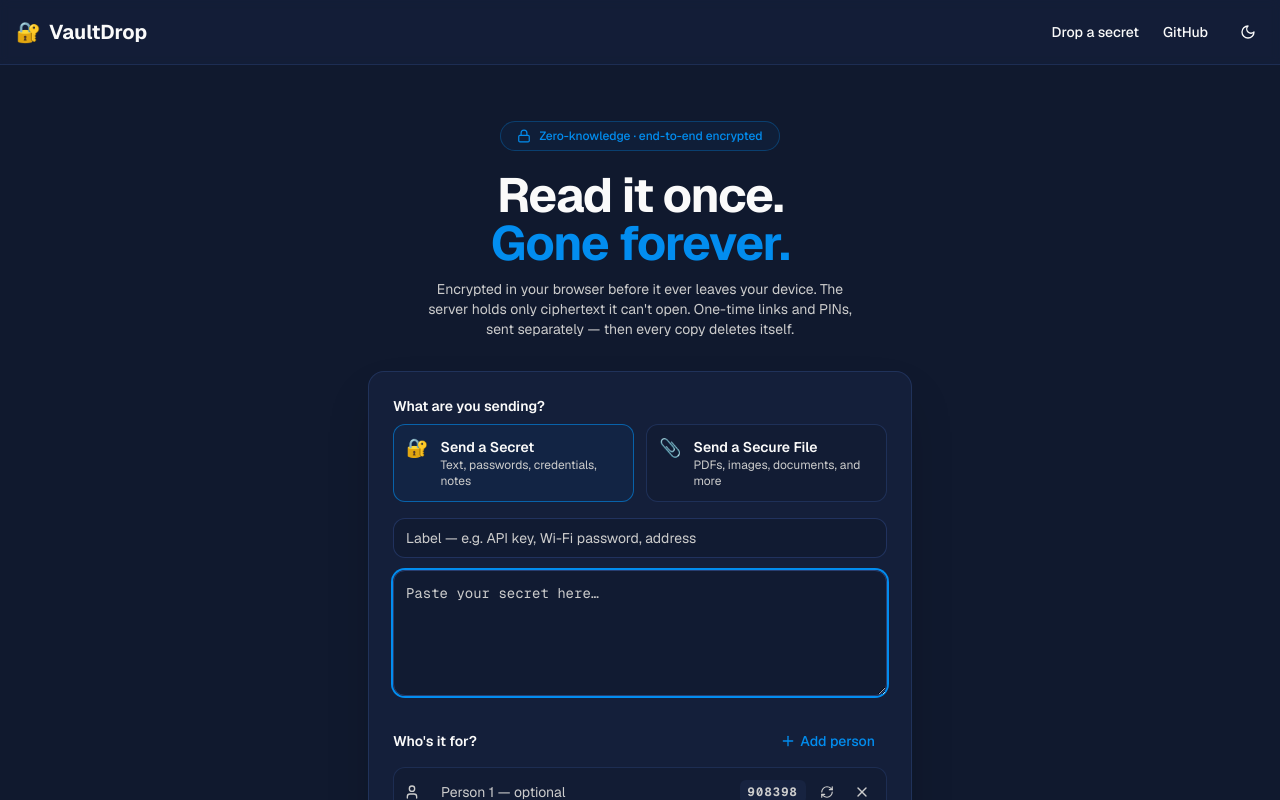
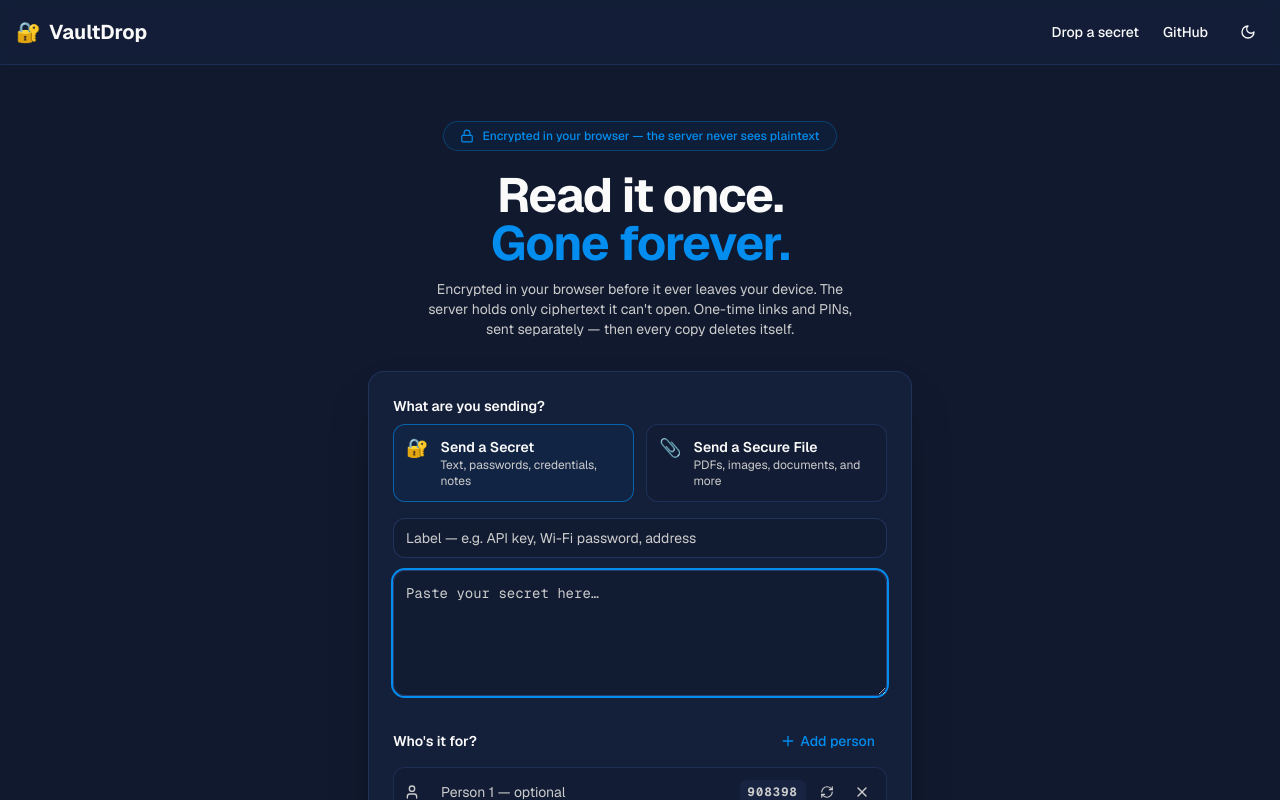
Before and after one commit to abhinandanhegde/VaultDrop, a Next.js app: page / in a window 1280 px wide. Shown: the top 800 px of the page. Built offline with nearby package versions, Linux system fonts and the light colour scheme.

Commit message:
docs: finalize documentation and UX polish

```diff
--- a/src/app/layout.tsx
+++ b/src/app/layout.tsx
@@ -16,8 +16,8 @@ const geistMono = Geist_Mono({
 
 export const metadata: Metadata = {
   title: "VaultDrop - Secure Secret Delivery",
-  description: "Deliver sensitive secrets with verified one-time access, expiration, and revocation control. Zero-knowledge encryption - the server never sees your plaintext.",
-  keywords: ["secure", "encrypted", "secrets", "zero-knowledge", "delivery", "end-to-end-encrypted"],
+  description: "Deliver sensitive secrets and files via one-time links with PINs, expiry, revocation, and self-destruction. Encrypted in your browser — the server only ever stores ciphertext.",
+  keywords: ["secure", "encrypted", "secrets", "end-to-end encryption", "delivery", "one-time-link"],
   openGraph: {
     title: "VaultDrop - Secure Secret Delivery",
     description: "Deliver sensitive secrets with verified one-time access, expiration, and revocation control.",
--- a/src/app/page.tsx
+++ b/src/app/page.tsx
@@ -234,7 +234,7 @@ export default function Home() {
         <div className="mb-5 flex justify-center">
           <span className="inline-flex items-center gap-2 rounded-full border border-primary/30 bg-primary/5 px-4 py-1.5 text-xs font-medium text-primary">
             <Lock className="h-3.5 w-3.5" />
-            Zero-knowledge · end-to-end encrypted
+            Encrypted in your browser — the server never sees plaintext
           </span>
         </div>
 
@@ -255,7 +255,7 @@ export default function Home() {
         {/* Composer */}
         <div className="rounded-2xl border border-border/60 bg-card/70 p-5 shadow-2xl sm:p-6">
           {error && (
-            <div className="mb-4 rounded-lg border border-red-500/20 bg-red-500/5 px-3 py-2.5 text-sm text-red-400">
+            <div role="alert" className="mb-4 rounded-lg border border-red-500/20 bg-red-500/5 px-3 py-2.5 text-sm text-red-400">
               {error}
             </div>
           )}
@@ -465,6 +465,8 @@ export default function Home() {
               {/* Auto-delete toggle */}
               <button
                 type="button"
+                role="switch"
+                aria-checked={burnAfterReading}
                 onClick={() => setBurnAfterReading(!burnAfterReading)}
                 className="flex items-center gap-2 text-left"
               >
@@ -651,6 +653,7 @@ export default function Home() {
             className="mt-4 w-full h-12 rounded-xl text-base font-semibold"
             size="lg"
             onClick={handleDrop}
+            aria-busy={isLoading}
             disabled={
               isLoading ||
               !title.trim() ||
--- a/src/app/r/[token]/page.tsx
+++ b/src/app/r/[token]/page.tsx
@@ -273,7 +273,7 @@ export default function EnvelopePage() {
               {(error || remaining !== null) && (
                 <div className="mt-4">
                   {error && (
-                    <div className="flex items-start gap-2 rounded-lg border border-red-500/20 bg-red-500/5 px-3 py-2.5 text-sm text-red-400">
+                    <div role="alert" className="flex items-start gap-2 rounded-lg border border-red-500/20 bg-red-500/5 px-3 py-2.5 text-sm text-red-400">
                       <AlertTriangle className="mt-0.5 h-4 w-4 flex-shrink-0" />
                       <span>{error}</span>
                     </div>
--- a/src/components/header.tsx
+++ b/src/components/header.tsx
@@ -19,7 +19,7 @@ export default function Header() {
     <header className="border-b border-border/50 bg-card/50 backdrop-blur-sm sticky top-0 z-50">
       <div className="container mx-auto flex h-16 items-center justify-between px-4">
         <Link href="/" className="flex items-center gap-2 font-bold text-xl">
-          <span className="text-primary">🔐</span>
+          <span className="text-primary" aria-hidden="true">🔐</span>
           VaultDrop
         </Link>
 
@@ -70,6 +70,7 @@ export default function Header() {
           </button>
           <button
             aria-label="Toggle menu"
+            aria-expanded={menuOpen}
             onClick={() => setMenuOpen(!menuOpen)}
             className={cn("rounded-md p-2 text-foreground hover:bg-accent transition-colors")}
           >
```
Also changed, not shown: src/app/icon.svg (added), 3 other files (tests, documents, lock files or other folders).
